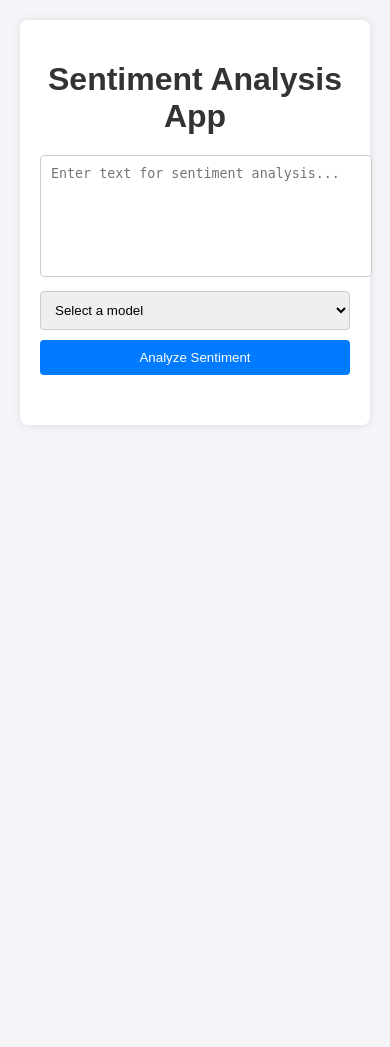
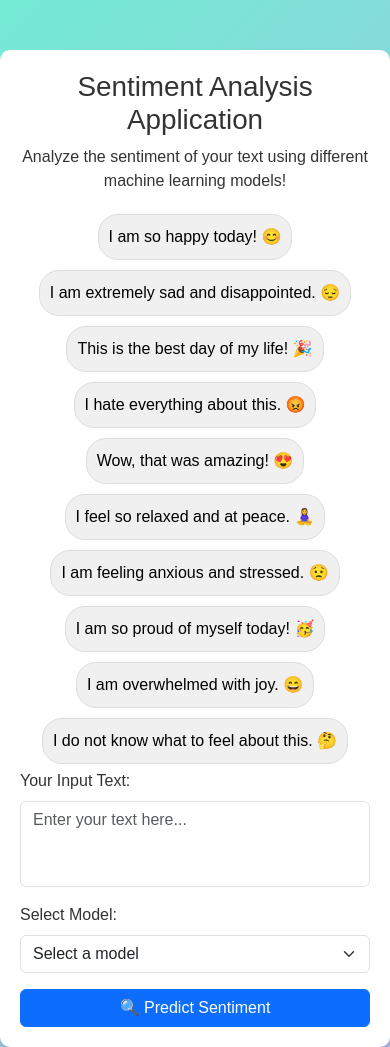
Before and after one commit to babupallam/nlp-sentiment-suite, a Flask app: page / in a window 390 px wide. Before the commit the page ends 375 px from the top, so only its background shows below. Run offline with Flask 3, Linux system fonts and the light colour scheme; parts of the project's set-up code (start-up, migrations or seed data) failed here and were passed over.

Commit message:
Complete Development of an Interactive Sentiment Analysis Web Application
 Developed an interactive sentiment analysis web application from scratch using Flask for the backend and Bootstrap for the frontend. The web app integrates multiple machine learning models, including Logistic Regression, Naive Bayes, SVM, LSTM, and BERT for sentiment prediction. Implemented:

Backend Flask integration for handling model predictions and text analysis.
Integration of five machine learning models, allowing selection via a dropdown.
Predefined sample sentences for users to test, each linked to various sentiments with emoji indicators.
User-friendly, responsive UI using Bootstrap, with a modern, clean design.
Debugging and enhanced error handling for both backend and frontend components to ensure smooth user interaction.
Prediction response parsing to handle sentiment values (-1, 0, 1) effectively, displaying results with suitable emoji and color-coded response messages.
Final UI polishing to make the app more intuitive and visually appealing.

```diff
--- a/app/app.py
+++ b/app/app.py
@@ -23,22 +23,29 @@ app = Flask(__name__)
 def predict_sentiment(model_name, text):
     try:
         if model_name == "Logistic Regression":
-            return predict_logistic(text)
+            result = predict_logistic(text)
 
         elif model_name == "Naive Bayes":
-            return predict_naive_bayes(text)
+            result = predict_naive_bayes(text)
 
         elif model_name == "SVM":
-            return predict_svm(text)
+            result = predict_svm(text)
 
         elif model_name == "LSTM":
-            return predict_lstm(text)
+            result = predict_lstm(text)
 
         elif model_name == "BERT":
-            return predict_bert(text)
+            result = predict_bert(text)
 
         else:
-            return "Invalid Model Selected"
+            return "Error: Invalid Model Selected"
+
+        # If result is a numpy float, convert it to a string
+        if isinstance(result, (np.float64, float)):
+            return str(result)
+
+        # If result is valid, return it as a string
+        return result
 
     except Exception as e:
         return f"Error: {str(e)}"
@@ -58,7 +65,7 @@ def predict():
         return jsonify({"error": "Please provide both text and model selection."})
 
     sentiment = predict_sentiment(model_name, text)
-    if "Error" in sentiment:
+    if sentiment.startswith("Error"):
         return jsonify({"error": sentiment})
 
     return jsonify({"sentiment": sentiment})
--- a/app/templates/index.html
+++ b/app/templates/index.html
@@ -3,93 +3,160 @@
 <head>
     <meta charset="UTF-8">
     <meta name="viewport" content="width=device-width, initial-scale=1.0">
-    <title>Sentiment Analysis App</title>
+    <title>Sentiment Analysis Application</title>
+    <link rel="stylesheet" href="https://cdn.jsdelivr.net/npm/bootstrap@5.3.0-alpha1/dist/css/bootstrap.min.css">
     <style>
         body {
+            background: linear-gradient(135deg, #74ebd5, #ACB6E5);
             font-family: Arial, sans-serif;
-            margin: 20px;
-            padding: 0;
-            background-color: #f4f4f9;
             color: #333;
         }
         .container {
-            max-width: 600px;
-            margin: 0 auto;
-            background: #fff;
+            margin-top: 50px;
             padding: 20px;
-            border-radius: 8px;
-            box-shadow: 0 0 10px rgba(0, 0, 0, 0.1);
+            border-radius: 10px;
+            background: white;
+            box-shadow: 0px 4px 6px rgba(0, 0, 0, 0.1);
         }
-        h1 {
-            text-align: center;
-            margin-bottom: 20px;
+        .sample-btn {
+            margin: 5px;
+            padding: 10px;
+            border-radius: 20px;
+            background-color: #f0f0f0;
+            border: 1px solid #ddd;
+            transition: all 0.3s;
+        }
+        .sample-btn:hover {
+            background-color: #e0e0e0;
+            transform: scale(1.05);
         }
         textarea {
-            width: 100%;
-            height: 100px;
-            margin-bottom: 10px;
-            padding: 10px;
-            border: 1px solid #ccc;
-            border-radius: 4px;
             resize: none;
         }
-        select, button {
-            width: 100%;
+        #result-box {
+            margin-top: 20px;
             padding: 10px;
-            margin-bottom: 10px;
-            border: 1px solid #ccc;
-            border-radius: 4px;
+            border-radius: 10px;
+            font-size: 18px;
+            text-align: center;
+            display: none; /* Initially hidden */
         }
-        button {
-            background-color: #007bff;
-            color: white;
-            border: none;
-            cursor: pointer;
+        .positive {
+            background-color: #d4edda;
+            color: #155724;
         }
-        button:hover {
-            background-color: #0056b3;
+        .negative {
+            background-color: #f8d7da;
+            color: #721c24;
         }
-        .result {
-            text-align: center;
-            font-size: 18px;
-            margin-top: 20px;
-            font-weight: bold;
+        .neutral {
+            background-color: #fff3cd;
+            color: #856404;
         }
     </style>
 </head>
 <body>
     <div class="container">
-        <h1>Sentiment Analysis App</h1>
-        <form id="sentiment-form">
-            <textarea name="text" placeholder="Enter text for sentiment analysis..." required></textarea>
-            <select name="model" required>
+        <h1 class="text-center">Sentiment Analysis Application</h1>
+        <p class="text-center">Analyze the sentiment of your text using different machine learning models!</p>
+
+        <!-- Sample Sentences -->
+        <div class="d-flex flex-wrap justify-content-center">
+            <button class="sample-btn" onclick="setInputText('I am so happy today! 😊')">I am so happy today! 😊</button>
+            <button class="sample-btn" onclick="setInputText('I am extremely sad and disappointed. 😔')">I am extremely sad and disappointed. 😔</button>
+            <button class="sample-btn" onclick="setInputText('This is the best day of my life! 🎉')">This is the best day of my life! 🎉</button>
+            <button class="sample-btn" onclick="setInputText('I hate everything about this. 😡')">I hate everything about this. 😡</button>
+            <button class="sample-btn" onclick="setInputText('Wow, that was amazing! 😍')">Wow, that was amazing! 😍</button>
+            <button class="sample-btn" onclick="setInputText('I feel so relaxed and at peace. 🧘‍♀️')">I feel so relaxed and at peace. 🧘‍♀️</button>
+            <button class="sample-btn" onclick="setInputText('I am feeling anxious and stressed. 😟')">I am feeling anxious and stressed. 😟</button>
+            <button class="sample-btn" onclick="setInputText('I am so proud of myself today! 🥳')">I am so proud of myself today! 🥳</button>
+            <button class="sample-btn" onclick="setInputText('I am overwhelmed with joy. 😄')">I am overwhelmed with joy. 😄</button>
+            <button class="sample-btn" onclick="setInputText('I do not know what to feel about this. 🤔')">I do not know what to feel about this. 🤔</button>
+        </div>
+
+        <!-- Input Text -->
+        <div class="mb-3">
+            <label for="userText" class="form-label">Your Input Text:</label>
+            <textarea id="userText" class="form-control" rows="3" placeholder="Enter your text here..."></textarea>
+        </div>
+
+        <!-- Model Selector -->
+        <div class="mb-3">
+            <label for="modelSelect" class="form-label">Select Model:</label>
+            <select id="modelSelect" class="form-select">
                 <option value="" disabled selected>Select a model</option>
                 {% for model in models %}
                 <option value="{{ model }}">{{ model }}</option>
                 {% endfor %}
             </select>
-            <button type="submit">Analyze Sentiment</button>
-        </form>
-        <div id="result" class="result"></div>
+        </div>
+
+        <!-- Predict Button -->
+        <button class="btn btn-primary w-100" onclick="predictSentiment()">🔍 Predict Sentiment</button>
+
+        <!-- Result Box -->
+        <div id="result-box"></div>
     </div>
+
     <script>
-        const form = document.getElementById('sentiment-form');
-        form.addEventListener('submit', async (e) => {
-            e.preventDefault();
-            const formData = new FormData(form);
-            const response = await fetch('/predict', {
-                method: 'POST',
-                body: formData
-            });
-            const data = await response.json();
-            const resultDiv = document.getElementById('result');
-            if (data.error) {
-                alert(data.error);
-                resultDiv.textContent = "";
-            } else {
-                resultDiv.textContent = `Predicted Sentiment: ${data.sentiment}`;
+        // Set sample text in the input box
+        function setInputText(text) {
+            document.getElementById("userText").value = text;
+        }
+
+        // Predict sentiment
+        async function predictSentiment() {
+            const userText = document.getElementById("userText").value;
+            const model = document.getElementById("modelSelect").value;
+
+            if (!userText) {
+                alert("Please enter text for sentiment analysis.");
+                return;
             }
-        });
+
+            // Send data to backend
+            const formData = new FormData();
+            formData.append('text', userText);
+            formData.append('model', model);
+
+            try {
+                const response = await fetch("/predict", {
+                    method: "POST",
+                    body: formData,
+                });
+
+                if (!response.ok) {
+                    throw new Error("Failed to get a valid response from server");
+                }
+
+                const data = await response.json();
+                console.log(data); // Debugging line to see the response
+
+                const resultBox = document.getElementById("result-box");
+                resultBox.style.display = "block"; // Show result box
+
+                // Apply styling based on sentiment output (-1, 0, or 1)
+                resultBox.className = ""; // Reset classes
+                const sentimentValue = parseFloat(data.sentiment); // Convert string to number
+
+                if (sentimentValue === 1) {
+                    resultBox.classList.add("positive");
+                    resultBox.textContent = "😊 Positive Sentiment";
+                } else if (sentimentValue === -1) {
+                    resultBox.classList.add("negative");
+                    resultBox.textContent = "😡 Negative Sentiment";
+                } else if (sentimentValue === 0) {
+                    resultBox.classList.add("neutral");
+                    resultBox.textContent = "😐 Neutral Sentiment";
+                } else {
+                    resultBox.classList.add("neutral");
+                    resultBox.textContent = "⚠️ Unexpected sentiment value received.";
+                }
+            } catch (error) {
+                console.error(error);
+                alert("An unexpected error occurred: " + error.message);
+            }
+        }
     </script>
 </body>
 </html>
```
Also changed, not shown: app/models/bert_predictor.py (added, +63 -0 lines), app/models/logistic_predictor.py (added, +26 -0 lines), app/models/lstm_predictor.py (added, +76 -0 lines), app/models/naive_bayes_predictor.py (added, +27 -0 lines), app/models/svm_predictor.py (added, +27 -0 lines), app/static/style.css (+44 -20 lines).
